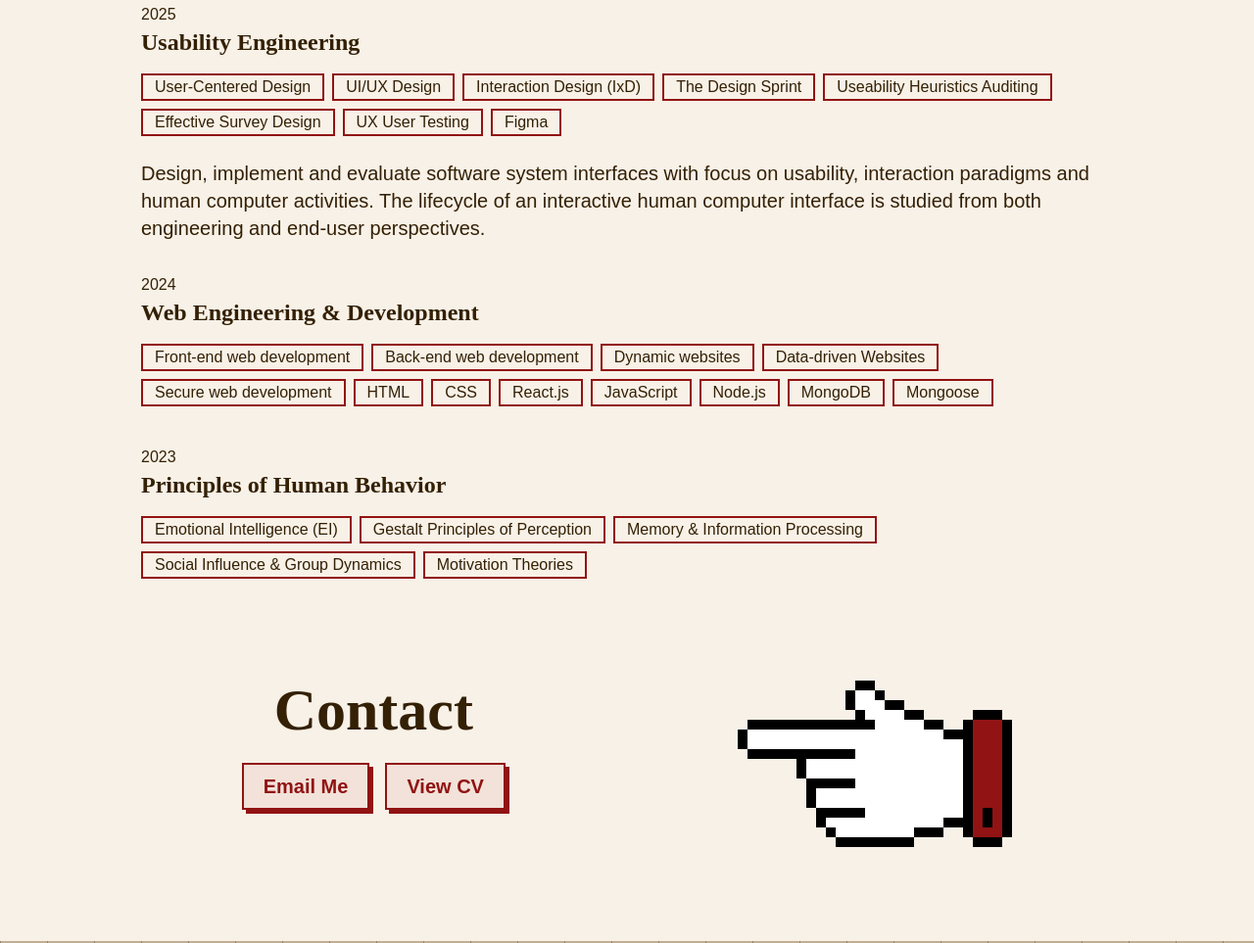
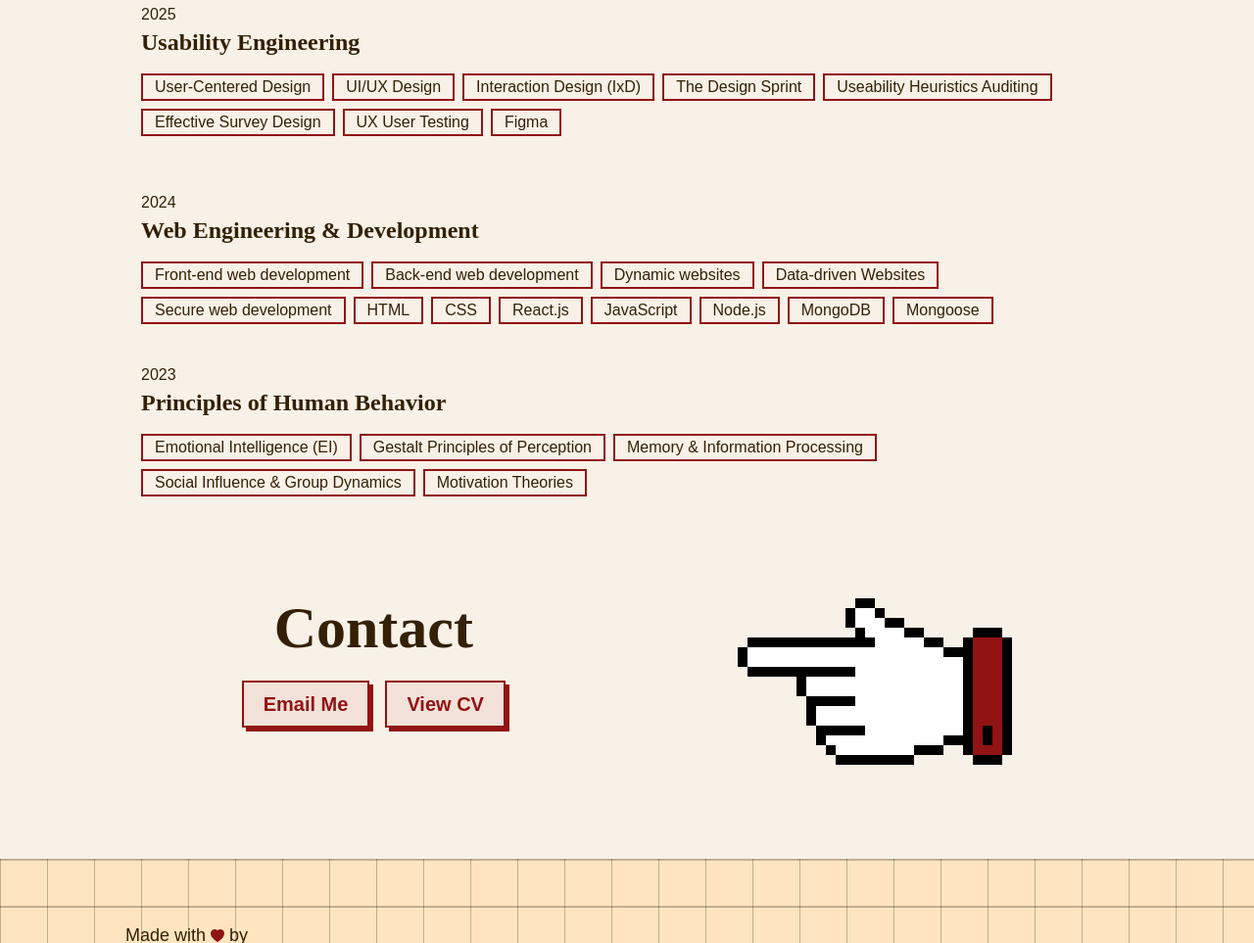
Before and after one commit to CrabbyCode/portfolio, a website: page index.html in a window 1280 px wide. Shown: the part 2701-3664 px from the top of the page at 98% size. Drawn offline with nearby package versions, Linux system fonts and the light colour scheme; a web font is replaced by a local one.

Commit message:
hidden useability engineering description

```diff
--- a/index.html
+++ b/index.html
@@ -418,7 +418,7 @@ Take a break, have a cup of coffee!
               <span class="text-base-content">Figma</span>
             </div>
           </div>
-          <p class="text-xl">
+          <p class="text-xl hidden">
             Design, implement and evaluate software system interfaces with focus
             on usability, interaction paradigms and human computer activities.
             The lifecycle of an interactive human computer interface is studied
```
